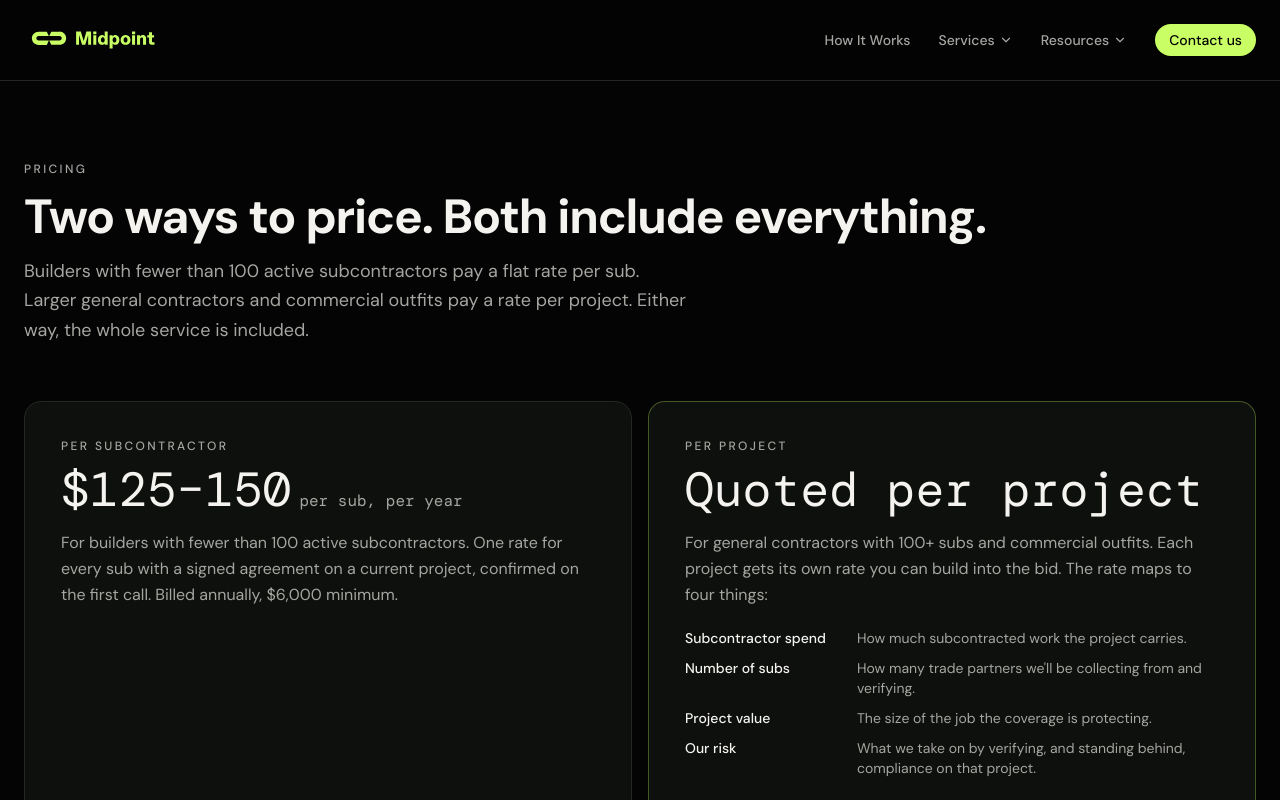
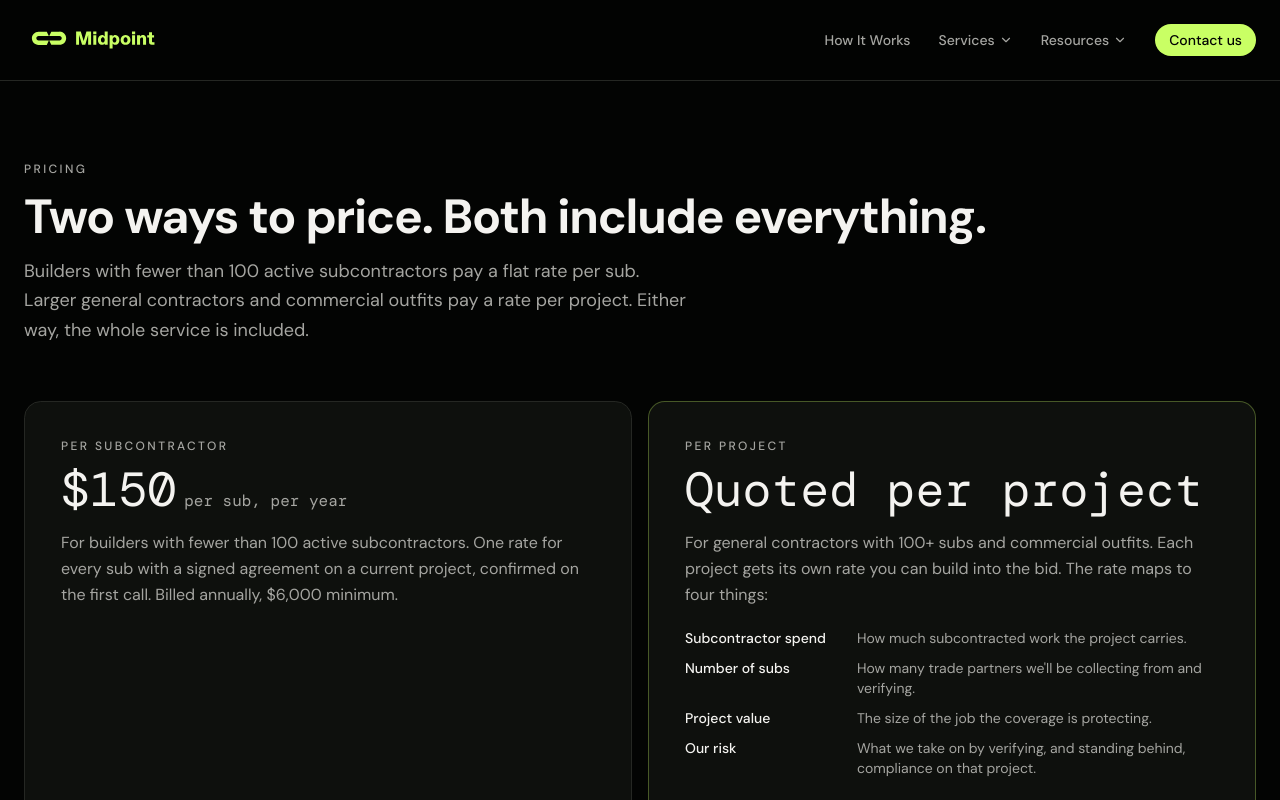
Before and after one commit to MidpointAI/midpoint_landing_page, a Next.js app: page /pricing/how-it-works in a window 1280 px wide. Shown: the top 800 px of the page. Built offline with nearby package versions, Linux system fonts and the light colour scheme.

Commit message:
Pricing: $150 per sub, $6,000 minimum stays
Co-Authored-By: Claude Fable 5.1 <noreply@anthropic.com>

```diff
--- a/app/pricing/how-it-works/page.tsx
+++ b/app/pricing/how-it-works/page.tsx
@@ -10,8 +10,8 @@ export const metadata: Metadata = {
   alternates: { canonical: "/pricing/how-it-works" },
 };
 
-// Confirm before publishing: the per-sub range ($125–150) and the $6,000 minimum.
-const PER_SUB = "$125–150";
+// $150 per sub per year and the $6,000 minimum confirmed by Andy, Sep 2026.
+const PER_SUB = "$150";
 const MINIMUM = "$6,000";
 const THRESHOLD = 100;
 
```
